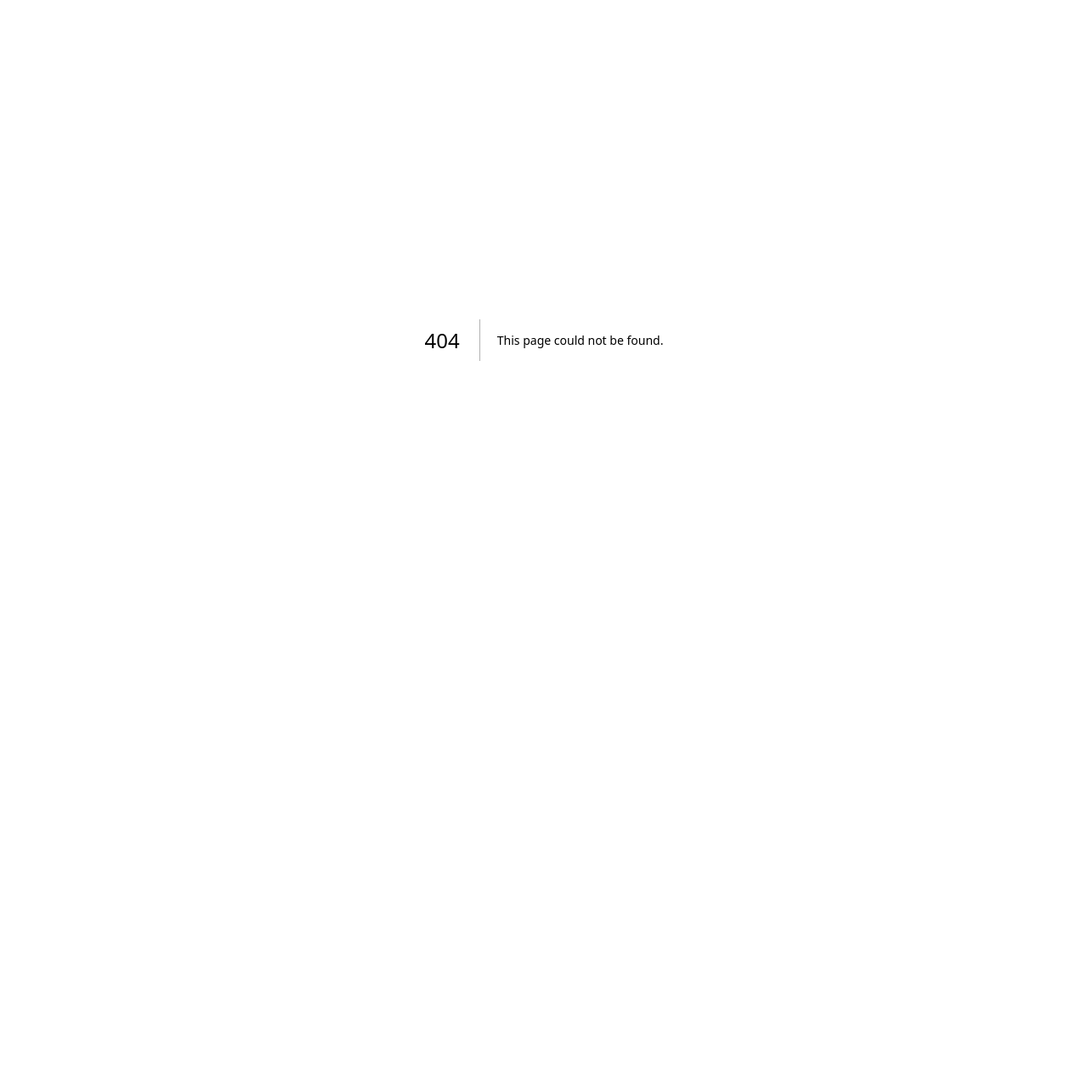
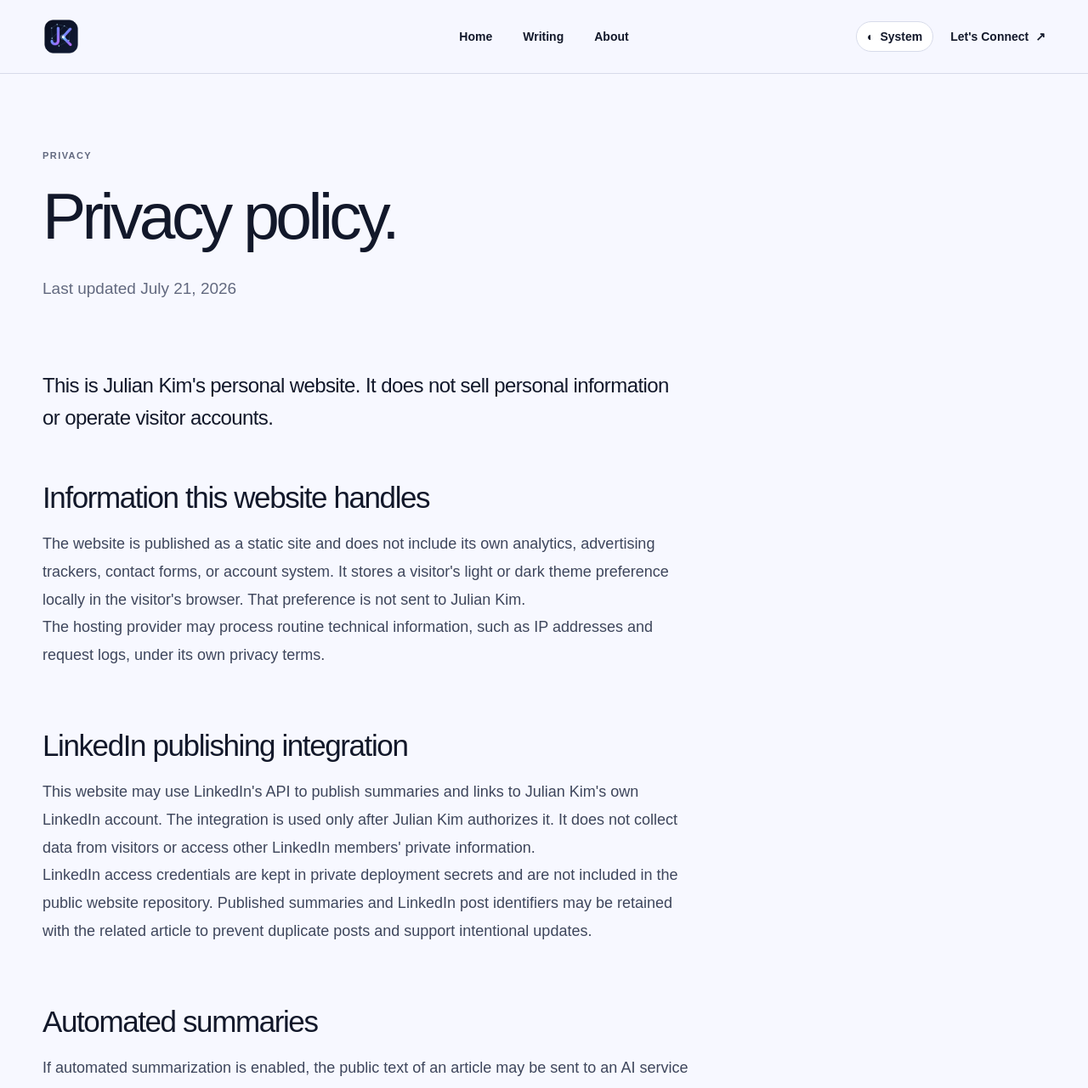
Before and after one commit to julnk0207/julnk0207.github.io, a Next.js app: page /privacy in a window 1280 px wide. Before the commit this address had no page. Shown: the top 1281 px of the page at 85% size. Before the commit the page ends 800 px from the top, so only its background shows below. Built offline with nearby package versions, Linux system fonts and the light colour scheme; a web font is replaced by a local one.

Commit message:
Privacy page

```diff
--- a/app/components/SiteFooter.tsx
+++ b/app/components/SiteFooter.tsx
@@ -1,9 +1,14 @@
+import Link from "next/link";
+
 export function SiteFooter() {
   return (
     <footer className="site-footer">
       <div className="section-wrap footer-inner">
         <p><strong>Julian Kim</strong></p>
-        <p>© 2026 · Suwon, KR</p>
+        <div className="footer-meta">
+          <p>© 2026 · Suwon, KR</p>
+          <Link href="/privacy">Privacy</Link>
+        </div>
       </div>
     </footer>
   );
--- a/app/content/posts.ts
+++ b/app/content/posts.ts
@@ -5,6 +5,15 @@ import { Marked, Renderer } from "marked";
 
 const POSTS_DIRECTORY = path.join(process.cwd(), "content", "posts");
 const WORDS_PER_MINUTE = 220;
+const LINKEDIN_STATUSES = ["draft", "generate", "review", "publish", "published"] as const;
+
+export type LinkedInStatus = typeof LINKEDIN_STATUSES[number];
+
+export type LinkedInMetadata = {
+  status: LinkedInStatus;
+  summary: string;
+  postId: string;
+};
 
 export type Post = {
   slug: string;
@@ -16,6 +25,7 @@ export type Post = {
   subcategory: string;
   tags: string[];
   readingTime: string;
+  linkedin: LinkedInMetadata;
 };
 
 export type TableOfContentsItem = {
@@ -69,6 +79,45 @@ function textDescription(markdown: string) {
     .trim();
 }
 
+function linkedinMetadata(value: unknown, filename: string): LinkedInMetadata {
+  if (value === undefined) {
+    return { status: "draft", summary: "", postId: "" };
+  }
+
+  if (!value || typeof value !== "object" || Array.isArray(value)) {
+    throw new Error(`${filename}: "linkedin" must be an object.`);
+  }
+
+  const linkedin = value as Record<string, unknown>;
+  const status = linkedin.status ?? "draft";
+  const summary = linkedin.summary ?? "";
+  const postId = linkedin.postId ?? "";
+
+  if (typeof status !== "string" || !LINKEDIN_STATUSES.includes(status as LinkedInStatus)) {
+    throw new Error(
+      `${filename}: "linkedin.status" must be one of ${LINKEDIN_STATUSES.join(", ")}.`,
+    );
+  }
+  if (typeof summary !== "string") {
+    throw new Error(`${filename}: "linkedin.summary" must be a string.`);
+  }
+  if (typeof postId !== "string") {
+    throw new Error(`${filename}: "linkedin.postId" must be a string.`);
+  }
+  if (status === "publish" && !summary.trim()) {
+    throw new Error(`${filename}: a LinkedIn summary is required before publishing.`);
+  }
+  if (status === "published" && !postId.trim()) {
+    throw new Error(`${filename}: a LinkedIn post ID is required for published posts.`);
+  }
+
+  return {
+    status: status as LinkedInStatus,
+    summary: summary.trim(),
+    postId: postId.trim(),
+  };
+}
+
 function loadPostSources(): PostSource[] {
   if (!fs.existsSync(POSTS_DIRECTORY)) return [];
 
@@ -102,6 +151,7 @@ function loadPostSources(): PostSource[] {
           subcategory: typeof data.subcategory === "string" ? data.subcategory : "General",
           tags: Array.isArray(data.tags) ? data.tags.map(String) : [],
           readingTime: `${Math.max(1, Math.ceil(wordCount / WORDS_PER_MINUTE))} MIN`,
+          linkedin: linkedinMetadata(data.linkedin, filename),
         },
       };
     })
--- a/app/globals.css
+++ b/app/globals.css
@@ -275,6 +275,11 @@ button { font: inherit; }
 .site-footer { border-top: 1px solid var(--ink); }
 .footer-inner { min-height: 110px; display: flex; justify-content: space-between; align-items: center; font-family: var(--font-google-sans-code); font-size: 11px; font-weight: 500; line-height: 1.5; color: var(--muted); }
 .footer-inner strong { color: var(--ink); margin-right: 10px; }
+.footer-meta { display: flex; align-items: center; gap: 18px; }
+.footer-meta a { color: var(--muted); text-decoration: none; }
+.footer-meta a:hover { color: var(--ink); }
+.privacy-content { max-width: 760px; }
+.privacy-content h2:first-of-type { margin-top: 56px; }
 
 @media (max-width: 900px) {
   .hero { grid-template-columns: 1fr; gap: 60px; padding-block: 75px; }
--- /dev/null
+++ b/app/privacy/page.tsx
@@ -0,0 +1,79 @@
+import type { Metadata } from "next";
+import { SiteFooter } from "../components/SiteFooter";
+import { SiteHeader } from "../components/SiteHeader";
+
+export const metadata: Metadata = {
+  title: "Privacy Policy",
+  description: "Privacy information for Julian Kim's website and publishing integration.",
+  alternates: { canonical: "/privacy/" },
+};
+
+export default function PrivacyPage() {
+  return (
+    <div className="site-shell">
+      <SiteHeader />
+      <main className="section-wrap inner-page privacy-page">
+        <header className="page-intro">
+          <p className="eyebrow">PRIVACY</p>
+          <h1>Privacy policy.</h1>
+          <p>Last updated July 21, 2026</p>
+        </header>
+
+        <article className="article-body privacy-content">
+          <p className="article-lead">
+            This is Julian Kim&apos;s personal website. It does not sell personal
+            information or operate visitor accounts.
+          </p>
+
+          <h2>Information this website handles</h2>
+          <p>
+            The website is published as a static site and does not include its own
+            analytics, advertising trackers, contact forms, or account system. It
+            stores a visitor&apos;s light or dark theme preference locally in the
+            visitor&apos;s browser. That preference is not sent to Julian Kim.
+          </p>
+          <p>
+            The hosting provider may process routine technical information, such as
+            IP addresses and request logs, under its own privacy terms.
+          </p>
+
+          <h2>LinkedIn publishing integration</h2>
+          <p>
+            This website may use LinkedIn&apos;s API to publish summaries and links to
+            Julian Kim&apos;s own LinkedIn account. The integration is used only after
+            Julian Kim authorizes it. It does not collect data from visitors or
+            access other LinkedIn members&apos; private information.
+          </p>
+          <p>
+            LinkedIn access credentials are kept in private deployment secrets and
+            are not included in the public website repository. Published summaries
+            and LinkedIn post identifiers may be retained with the related article
+            to prevent duplicate posts and support intentional updates.
+          </p>
+
+          <h2>Automated summaries</h2>
+          <p>
+            If automated summarization is enabled, the public text of an article may
+            be sent to an AI service to prepare a proposed LinkedIn summary. Visitor
+            information is not included. A summary is reviewed before it is approved
+            for publication.
+          </p>
+
+          <h2>External links</h2>
+          <p>
+            This website links to services such as LinkedIn, GitHub, Instagram, and
+            X. Those services process information according to their own privacy
+            policies when a visitor follows a link.
+          </p>
+
+          <h2>Contact</h2>
+          <p>
+            Questions about this policy can be sent to{" "}
+            <a href="mailto:julnk0207@gmail.com">julnk0207@gmail.com</a>.
+          </p>
+        </article>
+      </main>
+      <SiteFooter />
+    </div>
+  );
+}
--- a/app/sitemap.ts
+++ b/app/sitemap.ts
@@ -9,6 +9,7 @@ export default function sitemap(): MetadataRoute.Sitemap {
     { url: SITE_URL, changeFrequency: "monthly", priority: 1 },
     { url: `${SITE_URL}/about/`, changeFrequency: "monthly", priority: 0.8 },
     { url: `${SITE_URL}/writing/`, changeFrequency: "weekly", priority: 0.9 },
+    { url: `${SITE_URL}/privacy/`, changeFrequency: "yearly", priority: 0.2 },
   ];
 
   const posts: MetadataRoute.Sitemap = getAllPosts().map((post) => ({
--- a/content/posts/_template.md
+++ b/content/posts/_template.md
@@ -6,6 +6,10 @@ category: Engineering
 subcategory: General
 tags:
   - Example
+linkedin:
+  status: draft
+  summary: ""
+  postId: ""
 ---
 
 Write your introduction here. If you remove `description` above, this first paragraph becomes the summary automatically.
--- a/content/posts/notes-on-database-indexes.md
+++ /dev/null
@@ -1,24 +0,0 @@
----
-title: "[Sample] Notes on database indexes: start with the query"
-description: A practical mental model for choosing indexes without turning every table into a guessing game.
-date: 2026-06-28
-category: Backend
-subcategory: Databases
-tags:
-  - PostgreSQL
-  - Performance
----
-
-Indexes are most useful when they begin with a concrete access pattern. Before adding one, write down the query, the expected result size, and how often it runs.
-
-## Start with the query
-
-An index is not an abstract improvement to a table. It is a data structure that helps a specific family of reads while adding cost to writes and storage.
-
-## Check the plan
-
-Use the database's query planner to test the assumption. The useful question is not whether an index exists, but whether the planner can use it to avoid unnecessary work.
-
-## Keep the feedback loop short
-
-Measure again with representative data. A compact cycle of hypothesis, plan inspection, and measurement is more reliable than adding indexes from intuition alone.
--- a/content/posts/small-tools-big-leverage.md
+++ /dev/null
@@ -1,24 +0,0 @@
----
-title: "[Sample] Small tools, big leverage"
-description: Three tiny automation experiments that removed recurring friction from my development workflow.
-date: 2026-05-12
-category: Engineering
-subcategory: Tooling
-tags:
-  - Automation
-  - CLI
----
-
-The most valuable tools in a workflow are often small enough to understand at a glance. Their advantage comes from removing a repeated interruption.
-
-## Automate the repeated edge
-
-Look for a task that is easy but frequent: setting up a directory, checking a file format, or collecting the same diagnostic information.
-
-## Keep the interface obvious
-
-A tiny tool should have a tiny contract. Prefer one memorable command, useful defaults, and output that explains what happened.
-
-## Let use shape the tool
-
-Start with the narrowest useful version. Once it becomes part of real work, the next improvement will be much easier to see.
--- a/content/posts/welcome.md
+++ b/content/posts/welcome.md
@@ -5,6 +5,17 @@ date: 2026-07-17
 category: Blog
 subcategory: Notice
 tags:
+linkedin:
+  status: draft
+  summary: |-
+    I redesigned my personal blog as a place to document what I learn, share notes about AI and software, and reflect on research and personal experiences.
+
+    The site also brings together my academic background, research experience, and ways to get in touch.
+
+    Explore the blog: https://julnk0207.github.io/
+
+    #AI #SoftwareEngineering #Research
+  postId: ""
 ---
 
 Welcome to my new, fully redesigned personal tech blog!
```
Also changed, not shown: content/README.md.
